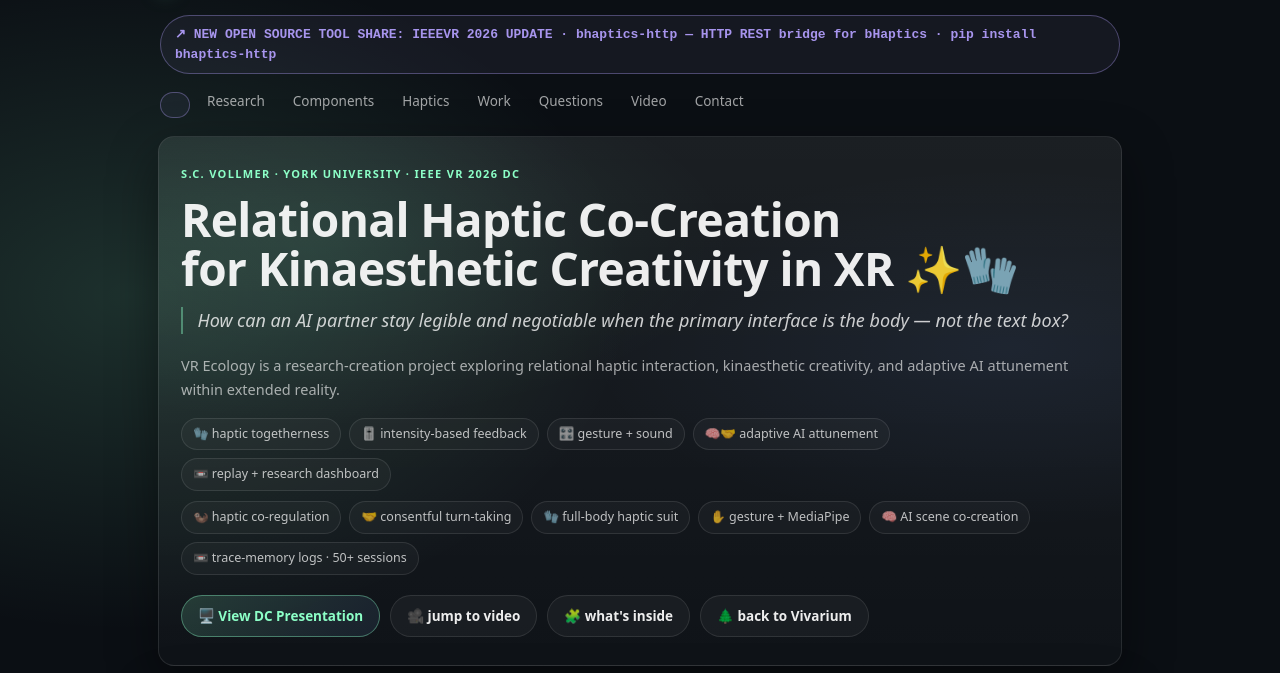
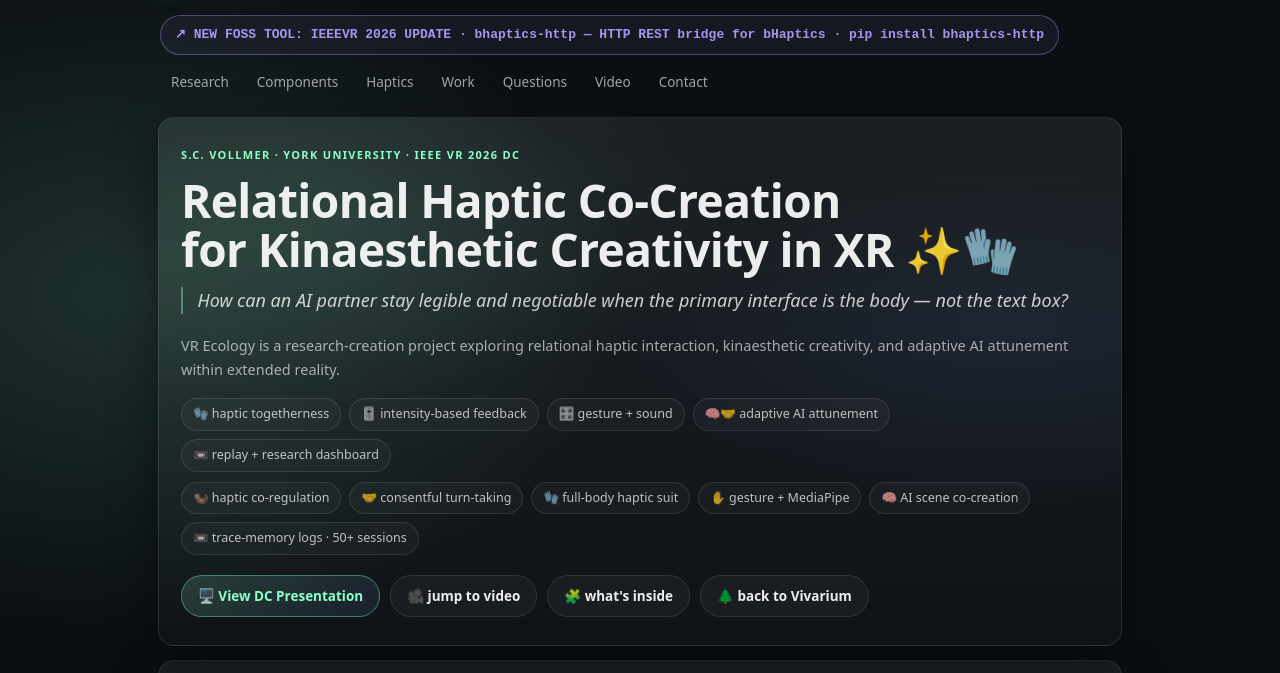
Before and after one commit to MissCrispenCakes/IEEEVR_2026, a plain HTML site: page docs/index.html in a window 1280 px wide. Shown: the part 59-732 px from the top of the page. Drawn offline with Linux system fonts and the light colour scheme.

Commit message:
Update index.html

```diff
--- a/docs/index.html
+++ b/docs/index.html
@@ -356,7 +356,8 @@
       <span class="brand-sub">🎓 IEEE VR 2026 · Doctoral Consortium · Daegu, Korea</span>
     </div>
     <a class="oss-link" href="https://github.com/MissCrispenCakes/bhaptics-http" rel="noopener" target="_blank" style="margin-top:8px">
-      ↗ NEW OPEN SOURCE TOOL SHARE: IEEEVR 2026 UPDATE · bhaptics-http — HTTP REST bridge for bHaptics · pip install bhaptics-http
+      ↗ NEW FOSS TOOL: IEEEVR 2026 UPDATE · bhaptics-http — HTTP REST bridge for bHaptics · pip install bhaptics-http
+    </a>
     <nav aria-label="Site navigation">
       <a href="#research">Research</a>
       <a href="#components">Components</a>
```
